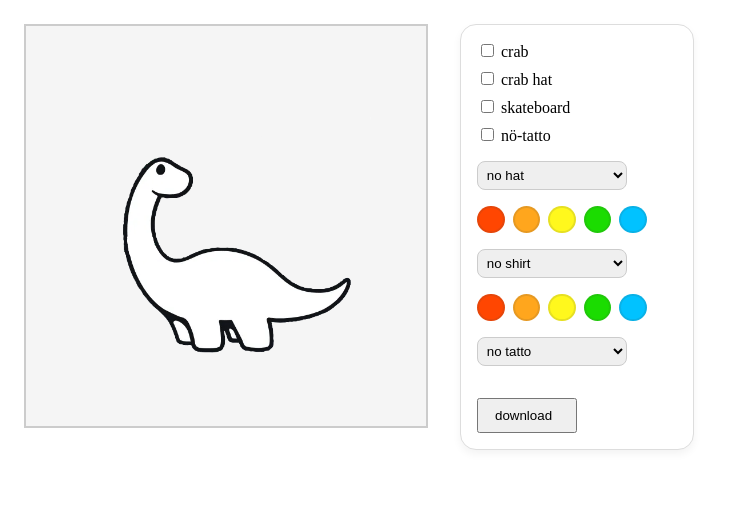
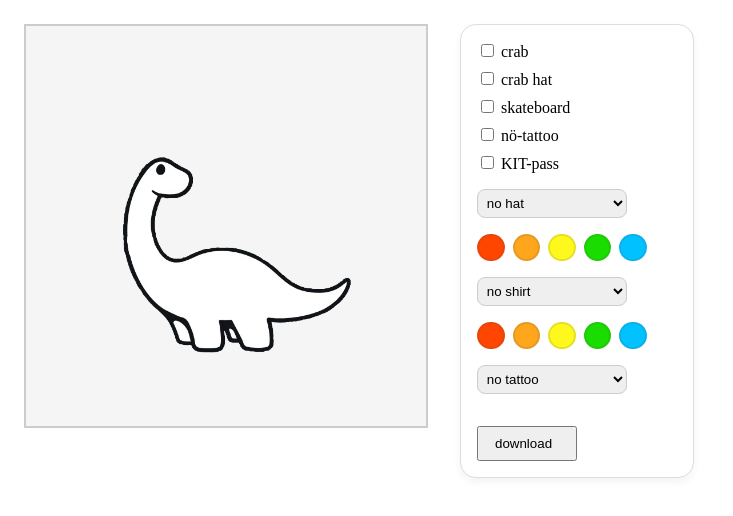
Before and after one commit to larawiest/dino, a Svelte app: page / in a window 1280 px wide. Shown: the top 516 px of the page, without its empty margins (0-733 px from the left). Built offline with nearby package versions, Linux system fonts and the light colour scheme.

Commit message:
kit karte

```diff
--- a/src/App.svelte
+++ b/src/App.svelte
@@ -14,6 +14,7 @@
   let shirt = $state(false)
   let design = $state(false)
   let crabhat = $state(false)
+  let kit = $state(false)
 
   let hat = $state("no_hat")
   let tat = $state("no_tat")
@@ -183,6 +184,10 @@
       <img src="/img/{version}/crab.png" alt="crab" class="layer" />
     {/if}
 
+    {#if kit}
+      <img src="/img/{version}/kit.png" alt="kit" class="layer" />
+    {/if}
+
   </div>
 
   <div class="controls">
@@ -201,7 +206,11 @@
       </label>
       <label>
         <input type="checkbox" bind:checked={noe} />
-          nö-tatto
+          nö-tattoo
+      </label>
+      <label>
+        <input type="checkbox" bind:checked={kit} />
+          KIT-pass
       </label>
     </div>
 
@@ -242,7 +251,7 @@
     </div>
 
     <select bind:value={tat} onchange={tatchange}>
-      <option value="no_tat">no tatto</option>
+      <option value="no_tat">no tattoo</option>
       <option value="ts">ts logo</option>
       <option value="pq">pq-Formel</option>
     </select>
```
Also changed, not shown: public/img/normal/KIT_pass.png (added), public/img/normal/kit.png (added).
